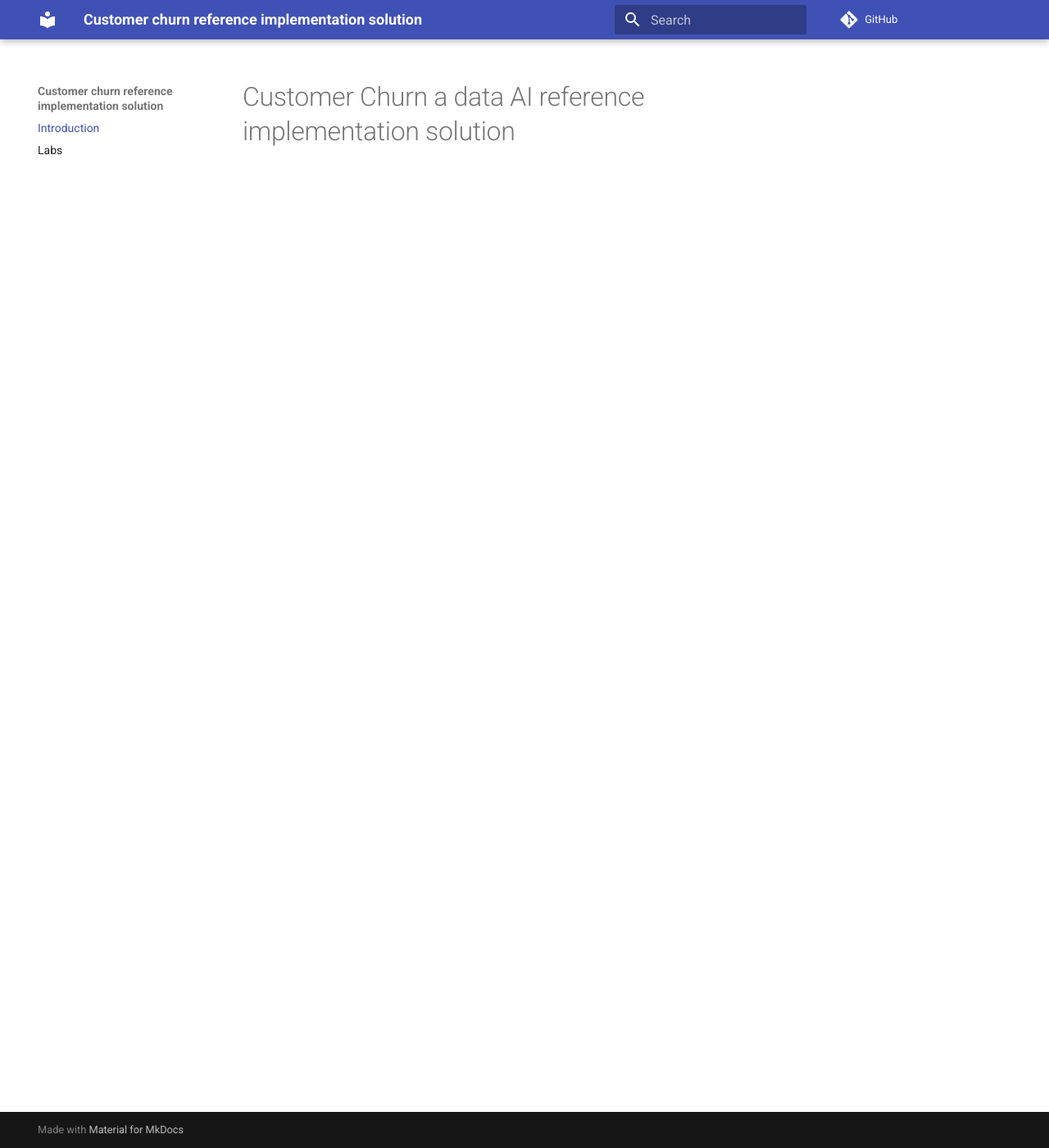
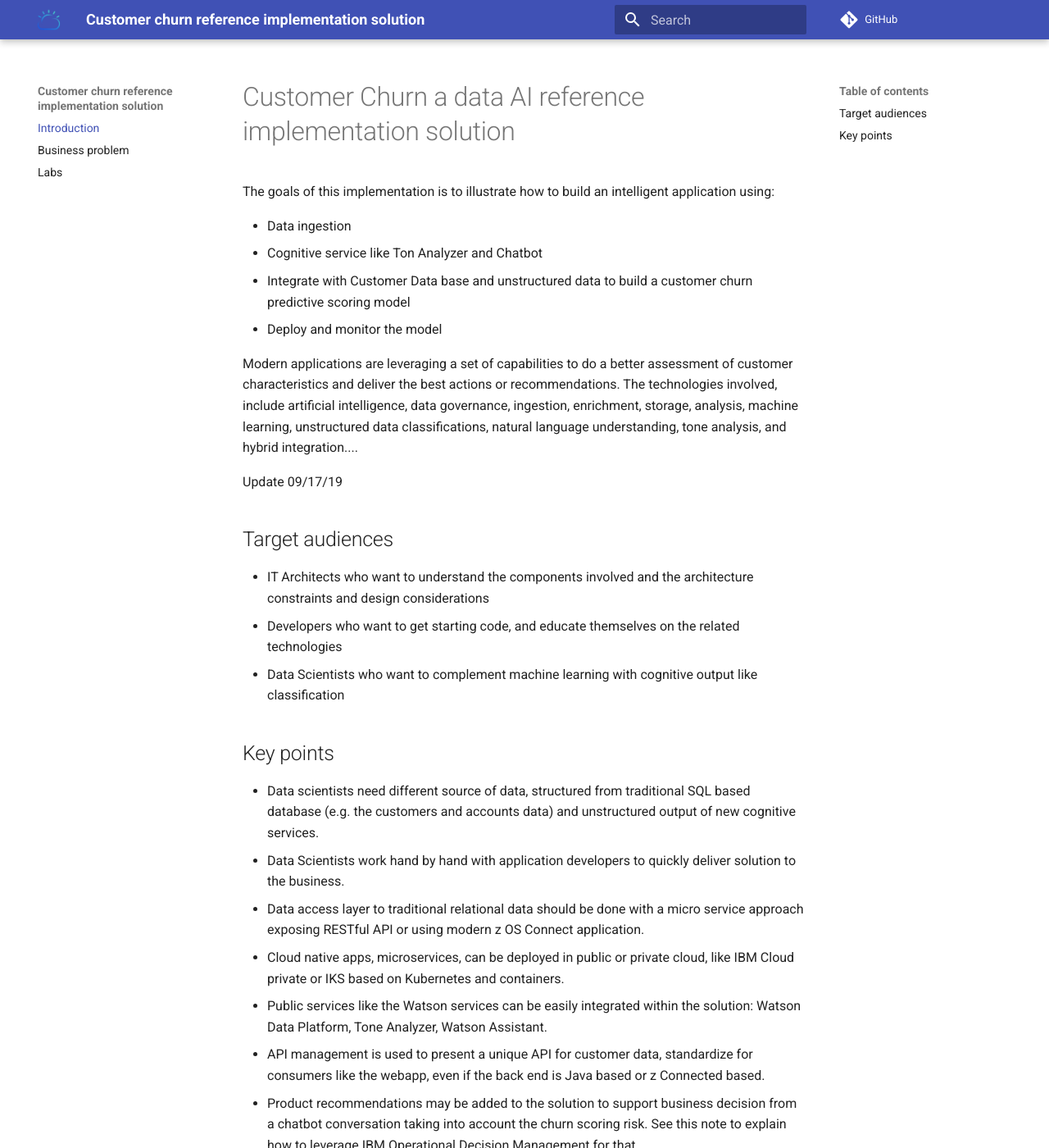
Before and after one commit to ibm-cloud-architecture/refarch-ai-data-customer-churn, an MkDocs documentation site: the page built from docs/index.md, in a window 1280 px wide and 1400 px high. Shown: the whole window at 82% size. Built offline with MkDocs 1.6.1 and Material for MkDocs 9.7.7, drawn with Linux system fonts in a browser that asks for light colours; comment, search, counter and statistics services are not loaded; some of the changed text lies outside the part shown.

Commit message:
tune starting layout

```diff
--- /dev/null
+++ b/docs/extra.css
@@ -0,0 +1,3 @@
+.section ul li {
+  margin-bottom: 10px;
+}
--- a/docs/index.md
+++ b/docs/index.md
@@ -1 +1,28 @@
 # Customer Churn a data AI reference implementation solution
+
+The goals of this implementation is to illustrate how to build an intelligent application using:
+
+* Data ingestion
+* Cognitive service like Ton Analyzer and Chatbot
+* Integrate with Customer Data base and unstructured data to build a customer churn predictive scoring model
+* Deploy and monitor the model
+
+Modern applications are leveraging a set of capabilities to do a better assessment of customer characteristics and deliver the best actions or recommendations. The technologies involved, include artificial intelligence, data governance, ingestion, enrichment, storage, analysis, machine learning, unstructured data classifications, natural language understanding, tone analysis, and hybrid integration....
+
+Update 09/17/19
+
+## Target audiences
+
+* IT Architects who want to understand the components involved and the architecture constraints and design considerations
+* Developers who want to get starting code, and educate themselves on the related technologies
+* Data Scientists who want to complement machine learning with cognitive output like classification
+
+## Key points
+
+* Data scientists need different source of data, structured from traditional SQL based database (e.g. the customers and accounts data) and unstructured output of new cognitive services.
+* Data Scientists work hand by hand with application developers to quickly deliver solution to the business.
+* Data access layer to traditional relational data should be done with a micro service approach exposing RESTful API or using modern z OS Connect application.
+* Cloud native apps, microservices, can be deployed in public or private cloud, like IBM Cloud private or IKS based on Kubernetes and containers.
+* Public services like the Watson services can be easily integrated within the solution: Watson Data Platform, Tone Analyzer, Watson Assistant.
+* API management is used to present a unique API for customer data, standardize for consumers like the webapp, even if the back end is Java based or z Connected based.
+* Product recommendations may be added to the solution to support business decision from a chatbot conversation taking into account the churn scoring risk. See this note to explain how to leverage IBM Operational Decision Management for that.
--- a/mkdocs.yml
+++ b/mkdocs.yml
@@ -2,9 +2,11 @@ site_name: Customer churn reference implementation solution
 repo_url: https://github.com/ibm-cloud-architecture/refarch-ai-data-customer-churn.git
 nav:
   - Introduction: index.md
+  - Business problem: businessproblem.md
   - Labs: lab/readme.md
 theme:
   name: material
+  logo: images/cloud.png
 extra_css: ["extra.css"]
 markdown_extensions:
   - admonition
```
Also changed, not shown: README.md (+36 -0 lines), docs/businessproblem.md (added, +30 -0 lines), docs/lab/readme.md (+1 -0 lines), docs/images/cloud.png (added), 1 other file.
